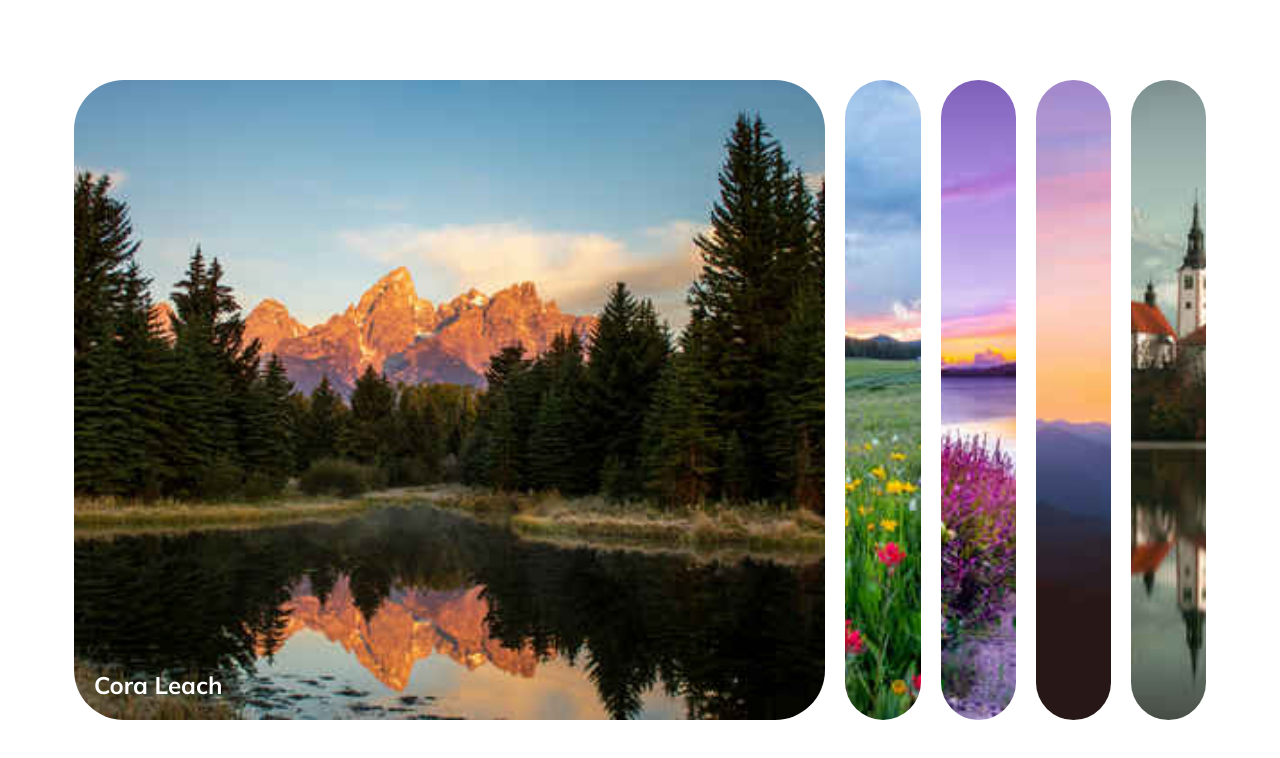
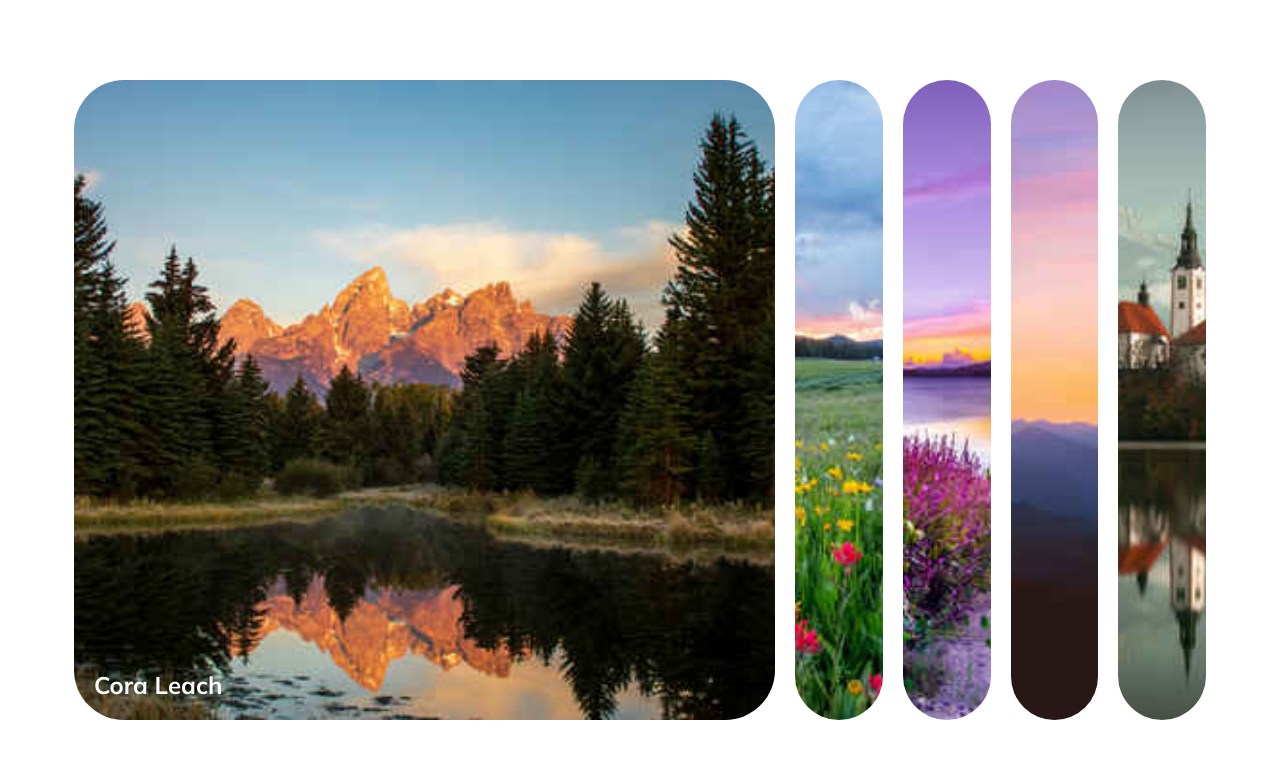
Before and after one commit to RashaadSmith23/Expanding-Cards, a plain HTML site: page index.html in a window 1280 px wide. Shown: the top 758 px of the page. Drawn offline with Linux system fonts and the light colour scheme.

Commit message:
Update style.css

```diff
--- a/style.css
+++ b/style.css
@@ -42,7 +42,7 @@ body {
 }
 
 .panel.active {
-    flex: 5;
+    flex: 4;
 }
 
 .panel.active h3 {
```
